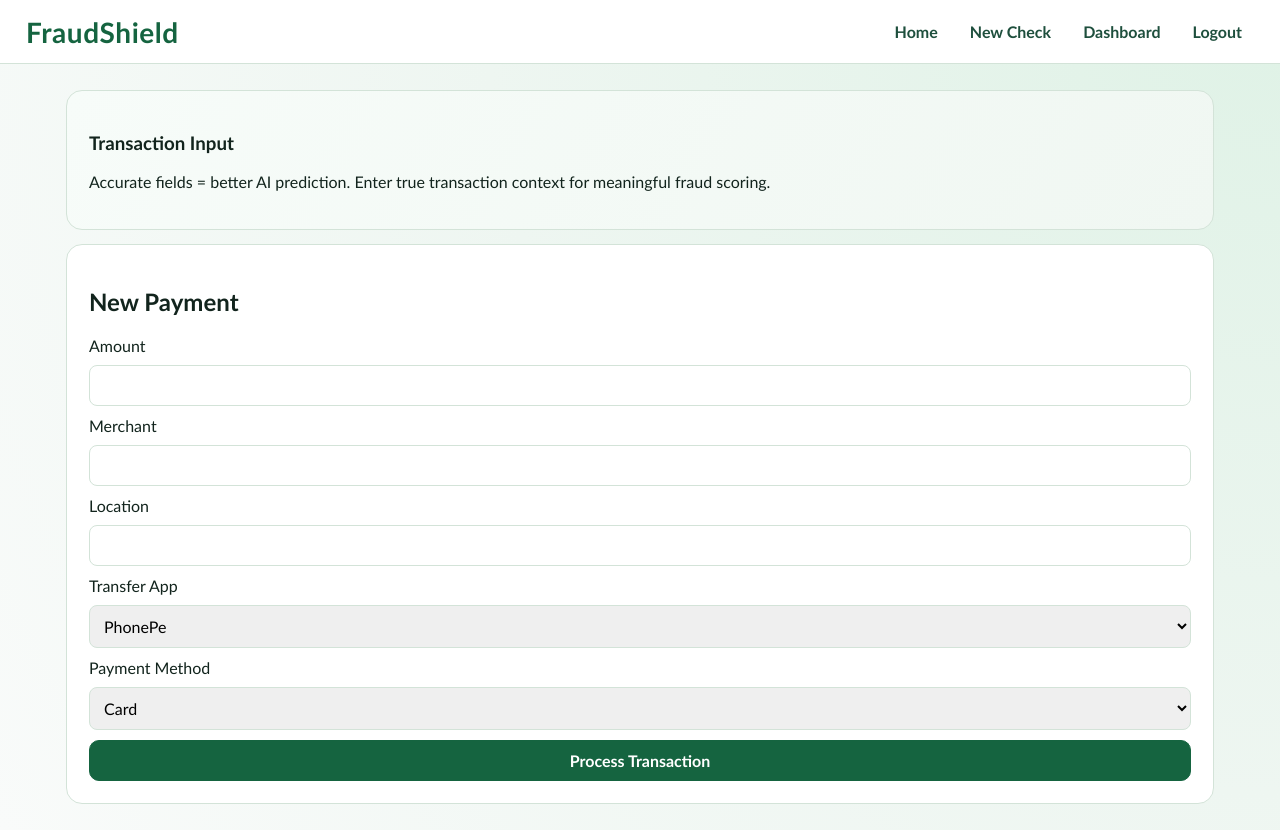
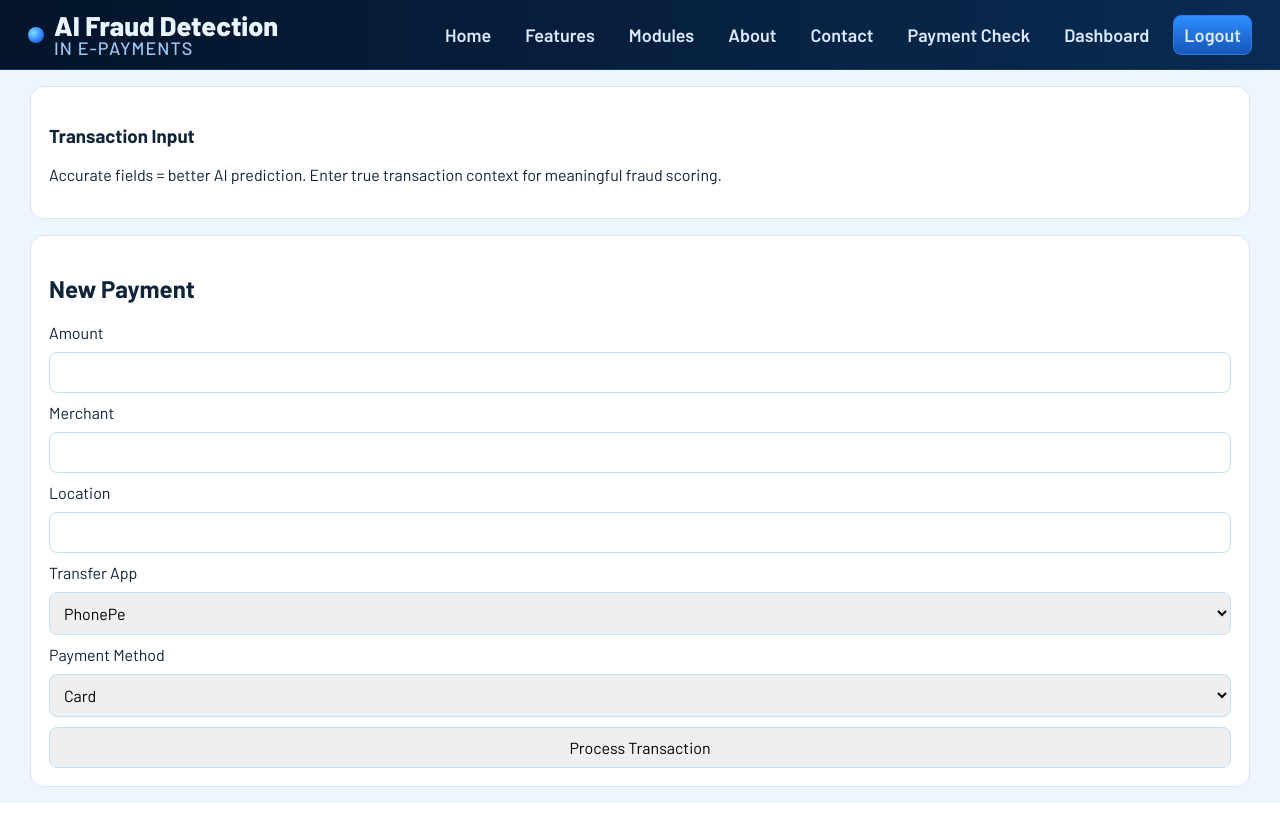
Before and after one commit to himadrichauhan19-code/AI-FRAUD-DETACTION, a Flask app: page /payment in a window 1280 px wide. After the commit the page ends 803 px from the top, so only its background shows below. Run offline with Flask 3, Linux system fonts and the light colour scheme; the visitor is signed in with stand-in values (Sample User, id 1).

Commit message:
update all things

```diff
--- a/static/style.css
+++ b/static/style.css
@@ -1,239 +1,304 @@
 :root {
-  --text: #12241d;
-  --primary: #156440;
-  --secondary: #1e4f3d;
-  --surface: #ffffff;
-  --border: #d3e3d8;
-  --danger: #bf2f24;
-  --success: #1f7a49;
+  --bg-deep: #04152d;
+  --bg-mid: #0d2d58;
+  --text: #eaf4ff;
+  --muted: #bdd5ef;
+  --blue: #1f79ff;
+  --blue-2: #0c56bf;
 }
 
 * { box-sizing: border-box; }
 
-body {
+html, body {
   margin: 0;
-  font-family: "Trebuchet MS", "Segoe UI", sans-serif;
-  color: var(--text);
-  background: radial-gradient(circle at top right, #dff2e6 0%, #eef6f1 52%, #f9fbfa 100%);
+  padding: 0;
+  font-family: "Barlow", sans-serif;
+  background: #eef5fc;
+  color: #10243a;
+  scroll-behavior: smooth;
 }
 
-.nav {
-  display: flex;
-  justify-content: space-between;
-  align-items: center;
-  padding: 14px 26px;
-  background: rgba(255, 255, 255, 0.98);
-  border-bottom: 1px solid var(--border);
+.topbar {
   position: sticky;
   top: 0;
-  z-index: 10;
+  z-index: 50;
+  display: flex;
+  align-items: center;
+  justify-content: space-between;
+  padding: 12px 28px;
+  background: linear-gradient(90deg, #03142a, #0a2b53);
+  border-bottom: 1px solid #123965;
+}
+
+.brand-wrap { display: flex; align-items: center; gap: 10px; }
+.logo-dot {
+  width: 16px;
+  height: 16px;
+  border-radius: 50%;
+  background: radial-gradient(circle at 35% 35%, #7fe1ff, #2474ff 65%, #0e3e9a);
 }
 
 .brand {
+  color: #eaf4ff;
   text-decoration: none;
-  color: var(--primary);
+  font-size: 27px;
   font-weight: 800;
-  font-size: 28px;
-  letter-spacing: 0.02em;
+  line-height: 1;
 }
 
-.nav nav {
+.brand span {
+  display: block;
+  font-size: 18px;
+  font-weight: 500;
+  color: #9ec6f2;
+  text-transform: uppercase;
+  letter-spacing: 0.06em;
+}
+
+.nav-links {
   display: flex;
   align-items: center;
-  gap: 8px;
+  gap: 14px;
 }
 
-.nav nav a {
+.nav-links a {
+  color: #dbeaff;
   text-decoration: none;
-  color: var(--secondary);
-  font-weight: 700;
-  padding: 8px 12px;
-  border-radius: 10px;
-  transition: background-color 0.15s ease, color 0.15s ease;
+  font-size: 18px;
+  font-weight: 600;
+  padding: 8px 10px;
 }
 
-.nav nav a:hover {
-  background: #e9f5ee;
-  color: #154f36;
+.nav-links a:hover { color: #7fd0ff; }
+
+.btn-nav {
+  border: 1px solid #2c7be8;
+  border-radius: 8px;
+  background: linear-gradient(180deg, #2e8dff, #1656b9);
 }
 
-.container {
-  max-width: 1180px;
-  margin: 26px auto;
+.btn-nav.alt {
+  background: transparent;
+  border-color: #8dbdff;
+}
+
+.flash-wrap {
+  max-width: 1200px;
+  margin: 12px auto 0;
   padding: 0 16px;
 }
 
-.alert {
+.flash {
+  border-radius: 10px;
   padding: 10px 12px;
-  border-radius: 8px;
-  margin-bottom: 12px;
+  margin-bottom: 8px;
 }
 
-.alert.error { background: #fde8e8; color: #8a1f17; }
-.alert.success { background: #e7f8ee; color: #1a6e42; }
+.flash.success { background: #e3f9ee; color: #0f6037; }
+.flash.error { background: #fee9e9; color: #8e1d1d; }
 
-.welcome-wrap {
-  display: grid;
-  grid-template-columns: 1.12fr 1fr;
-  gap: 22px;
-  align-items: stretch;
+.hero {
+  position: relative;
+  min-height: 74vh;
+  display: flex;
+  align-items: center;
+  padding: 80px 64px;
+  color: var(--text);
+  background:
+    linear-gradient(110deg, rgba(3, 22, 45, 0.86), rgba(10, 38, 74, 0.64)),
+    url("https://images.unsplash.com/photo-1563013544-824ae1b704d3?auto=format&fit=crop&w=2000&q=80") center/cover no-repeat;
 }
 
-.welcome-left,
-.welcome-right {
-  background: linear-gradient(145deg, #fafdfb, #f3f8f5);
-  border: 1px solid var(--border);
-  border-radius: 18px;
+.hero-overlay {
+  position: absolute;
+  inset: 0;
+  background: radial-gradient(circle at 72% 44%, rgba(86, 163, 255, 0.26), transparent 38%);
+  pointer-events: none;
 }
 
-.welcome-left {
-  padding: 30px;
+.hero-content {
+  position: relative;
+  z-index: 2;
+  max-width: 760px;
 }
 
 .kicker {
-  margin: 0 0 8px;
-  color: #1a6a46;
+  margin: 0;
+  color: #9ac9f5;
   text-transform: uppercase;
-  letter-spacing: 0.07em;
-  font-size: 13px;
-  font-weight: 700;
-}
-
-.welcome-left h1 {
-  margin: 0 0 12px;
-  font-size: 52px;
-  line-height: 1.05;
-}
-
-.intro {
-  margin: 0 0 18px;
-  font-size: 20px;
-  line-height: 1.45;
-  color: #2a4b3d;
-}
-
-.hero-actions {
-  display: flex;
-  gap: 10px;
-  flex-wrap: wrap;
-  margin-bottom: 14px;
-}
-
-.btn {
-  display: inline-block;
-  background: var(--primary);
-  color: #fff;
-  border: 1px solid var(--primary);
-  border-radius: 10px;
-  padding: 10px 15px;
-  text-decoration: none;
-  font-weight: 700;
-}
-
-.btn.ghost {
-  background: #fff;
-  color: var(--secondary);
-  border: 1px solid #9fbdae;
-}
-
-.model-box {
-  background: #eff9f3;
-  border: 1px solid #c5e0d2;
-  border-radius: 14px;
-  padding: 14px;
-}
-
-.model-box h3 {
-  margin: 0 0 6px;
-  font-size: 20px;
-}
-
-.model-box p {
-  margin: 0 0 4px;
-  font-size: 22px;
-  font-weight: 800;
-  color: #175f41;
-}
-
-.model-box small {
-  color: #3a5c4d;
+  letter-spacing: .12em;
+  font-weight: 600;
   font-size: 14px;
 }
 
-.welcome-right {
-  overflow: hidden;
+.hero h1 {
+  margin: 10px 0 12px;
+  font-size: 74px;
+  line-height: .95;
+  text-transform: uppercase;
 }
 
-.welcome-right img {
-  width: 100%;
-  height: 100%;
-  min-height: 540px;
-  object-fit: cover;
-  display: block;
+.hero h1 span { color: #4aa3ff; }
+
+.hero p {
+  margin: 0 0 20px;
+  font-size: 25px;
+  color: var(--muted);
+}
+
+.hero-actions { display: flex; gap: 12px; flex-wrap: wrap; }
+
+.btn-main, .btn-ghost {
+  text-decoration: none;
+  font-size: 21px;
+  font-weight: 700;
+  padding: 10px 18px;
+  border-radius: 9px;
+}
+
+.btn-main {
+  color: #fff;
+  background: linear-gradient(180deg, #2f8fff, #1655b8);
+  border: 1px solid #5eb2ff;
+}
+
+.btn-ghost {
+  color: #d6e9ff;
+  border: 1px solid #8ec3ff;
+  background: rgba(5, 23, 49, 0.45);
+}
+
+.section {
+  max-width: 1220px;
+  margin: 28px auto;
+  padding: 0 16px;
+}
+
+.section h2 {
+  margin: 0 0 14px;
+  text-align: center;
+  font-size: 48px;
+  color: #123665;
+}
+
+.sub {
+  text-align: center;
+  margin: 0 0 16px;
+  color: #355f90;
+  font-size: 29px;
+}
+
+.card-grid {
+  display: grid;
+  gap: 14px;
+  grid-template-columns: repeat(4, 1fr);
+}
+
+.feature-card {
+  background: #f9fcff;
+  border: 1px solid #c8ddf6;
+  border-radius: 14px;
+  padding: 16px;
+  box-shadow: 0 8px 24px rgba(14, 45, 81, 0.08);
+}
+
+.feature-card h3 {
+  margin: 0 0 8px;
+  font-size: 28px;
+  color: #154a80;
+}
+
+.feature-card p {
+  margin: 0;
+  font-size: 21px;
+  color: #294c71;
+  line-height: 1.35;
+}
+
+.process {
+  background: linear-gradient(180deg, #f5faff, #edf4ff);
+  border-top: 1px solid #d4e4f9;
+  border-bottom: 1px solid #d4e4f9;
+  padding: 22px 16px 30px;
+}
+
+.step-grid {
+  display: grid;
+  gap: 12px;
+  grid-template-columns: repeat(3, 1fr);
+}
+
+.step-card {
+  background: linear-gradient(125deg, #072143, #0f3f79);
+  color: #e9f4ff;
+  border: 1px solid #2f69a8;
+  border-radius: 12px;
+  font-size: 24px;
+  font-weight: 600;
+  padding: 16px;
+  text-align: center;
+}
+
+.plain {
+  background: #fff;
+  border: 1px solid #d7e5f8;
+  border-radius: 14px;
+  padding: 18px;
+}
+
+.plain p {
+  margin: 0;
+  text-align: center;
+  font-size: 24px;
+  color: #2e5075;
 }
 
 .card {
-  background: var(--surface);
-  border: 1px solid var(--border);
-  border-radius: 16px;
-  padding: 22px;
+  max-width: 1220px;
+  margin: 16px auto;
+  background: #fff;
+  border: 1px solid #d7e5f8;
+  border-radius: 14px;
+  padding: 18px;
 }
 
 .form-card form { display: grid; gap: 10px; }
-input, select, button { font: inherit; padding: 10px; border-radius: 8px; border: 1px solid var(--border); }
+input, select, button { font: inherit; padding: 10px; border-radius: 8px; border: 1px solid #c8ddf6; }
 
-.note-card { margin-bottom: 14px; background: linear-gradient(120deg, #f7fcf9, #f0f7f2); }
-.kpi-grid { display: grid; grid-template-columns: repeat(4, 1fr); gap: 12px; margin-bottom: 14px; }
+.kpi-grid { display: grid; grid-template-columns: repeat(4, 1fr); gap: 12px; margin: 16px auto; max-width: 1220px; }
 .kpi p { margin: 0; color: #3e5d50; font-size: 13px; }
 .kpi h3 { margin: 8px 0 0; font-size: 28px; }
 
 table { width: 100%; border-collapse: collapse; }
-th, td { border-bottom: 1px solid var(--border); padding: 10px; text-align: left; }
+th, td { border-bottom: 1px solid #d7e5f8; padding: 10px; text-align: left; }
 .feedback-actions { display: flex; gap: 8px; }
 .feedback-actions form { margin: 0; }
 .badge { display: inline-block; padding: 4px 8px; border-radius: 999px; font-size: 12px; }
-.badge.flagged { background: #fde8e8; color: var(--danger); }
-.badge.approved { background: #e7f8ee; color: var(--success); }
+.badge.flagged { background: #fde8e8; color: #bf2f24; }
+.badge.approved { background: #e7f8ee; color: #1f7a49; }
 
-@media (max-width: 980px) {
-  .welcome-wrap { grid-template-columns: 1fr; }
-  .welcome-left h1 { font-size: 40px; }
-  .intro { font-size: 17px; }
-  .welcome-right img { min-height: 360px; }
-  .kpi-grid { grid-template-columns: repeat(2, 1fr); }
+@media (max-width: 1100px) {
+  .nav-links { gap: 8px; }
+  .nav-links a { font-size: 16px; }
+  .hero h1 { font-size: 52px; }
+  .hero p { font-size: 20px; }
+  .card-grid { grid-template-columns: repeat(2, 1fr); }
+  .step-grid { grid-template-columns: repeat(2, 1fr); }
 }
 
-@media (max-width: 700px) {
-  .nav { flex-direction: column; align-items: flex-start; gap: 10px; }
-  .nav nav a { margin-left: 0; margin-right: 12px; }
-  .welcome-left { padding: 20px; }
-  .welcome-left h1 { font-size: 30px; }
-  .intro { font-size: 15px; }
-  .kpi-grid { grid-template-columns: 1fr; }
+@media (max-width: 720px) {
+  .topbar { flex-direction: column; align-items: flex-start; gap: 10px; }
+  .brand { font-size: 22px; }
+  .brand span { font-size: 14px; }
+  .hero { padding: 48px 18px; min-height: 65vh; }
+  .hero h1 { font-size: 36px; }
+  .hero p { font-size: 16px; }
+  .btn-main, .btn-ghost { font-size: 16px; }
+  .section h2 { font-size: 32px; }
+  .sub, .feature-card h3, .feature-card p, .plain p, .step-card { font-size: 18px; }
+  .card-grid, .step-grid, .kpi-grid { grid-template-columns: 1fr; }
   table, thead, tbody, th, td, tr { display: block; }
   thead { display: none; }
-  tr { border-bottom: 1px solid var(--border); margin-bottom: 10px; }
+  tr { border-bottom: 1px solid #d7e5f8; margin-bottom: 10px; }
   .feedback-actions { flex-direction: column; }
 }
-
-.intro-secondary {
-  margin-top: -6px;
-}
-
-.model-points {
-  margin: 10px 0 0;
-  padding-left: 18px;
-}
-
-.model-points li {
-  color: #2c4d3f;
-  font-size: 14px;
-  margin-bottom: 6px;
-}
-
-
-
-.dash-sub {
-  margin-top: 6px;
-  color: #365646;
-}
--- a/templates/base.html
+++ b/templates/base.html
@@ -4,33 +4,45 @@
   <meta charset="UTF-8" />
   <meta name="viewport" content="width=device-width, initial-scale=1.0" />
   <title>{{ title or "AI Fraud Detection" }}</title>
+  <link rel="preconnect" href="https://fonts.googleapis.com">
+  <link rel="preconnect" href="https://fonts.gstatic.com" crossorigin>
+  <link href="https://fonts.googleapis.com/css2?family=Barlow:wght@400;500;600;700;800&display=swap" rel="stylesheet">
   <link rel="stylesheet" href="{{ url_for('static', filename='style.css') }}" />
 </head>
 <body>
-  <header class="nav">
-    <a href="{{ url_for('index') }}" class="brand">FraudShield</a>
-    <nav>
-      <a href="{{ url_for('index') }}">Home</a>
+  <header class="topbar">
+    <div class="brand-wrap">
+      <div class="logo-dot"></div>
+      <a href="{{ url_for('index') }}" class="brand">AI Fraud Detection <span>in E-Payments</span></a>
+    </div>
+
+    <nav class="nav-links">
+      <a href="{{ url_for('index') }}#home">Home</a>
+      <a href="{{ url_for('index') }}#features">Features</a>
+      <a href="{{ url_for('index') }}#modules">Modules</a>
+      <a href="{{ url_for('index') }}#about">About</a>
+      <a href="{{ url_for('index') }}#contact">Contact</a>
       {% if session.get('user') %}
-        <a href="{{ url_for('payment') }}">New Check</a>
+        <a href="{{ url_for('payment') }}">Payment Check</a>
         <a href="{{ url_for('dashboard') }}">Dashboard</a>
-        <a href="{{ url_for('logout') }}">Logout</a>
+        <a class="btn-nav" href="{{ url_for('logout') }}">Logout</a>
       {% else %}
-        <a href="{{ url_for('login') }}">Sign In</a>
-        <a href="{{ url_for('register') }}">Sign Up</a>
+        <a class="btn-nav" href="{{ url_for('login') }}">Login</a>
+        <a class="btn-nav alt" href="{{ url_for('register') }}">Sign Up</a>
       {% endif %}
     </nav>
   </header>
 
-  <main class="container">
+  <main>
     {% with messages = get_flashed_messages(with_categories=true) %}
       {% if messages %}
-        {% for category, message in messages %}
-          <div class="alert {{ category }}">{{ message }}</div>
-        {% endfor %}
+        <section class="flash-wrap">
+          {% for category, message in messages %}
+            <div class="flash {{ category }}">{{ message }}</div>
+          {% endfor %}
+        </section>
       {% endif %}
     {% endwith %}
-
     {% block content %}{% endblock %}
   </main>
 </body>
```
Also changed, not shown: templates/index.html (+56 -40 lines).
